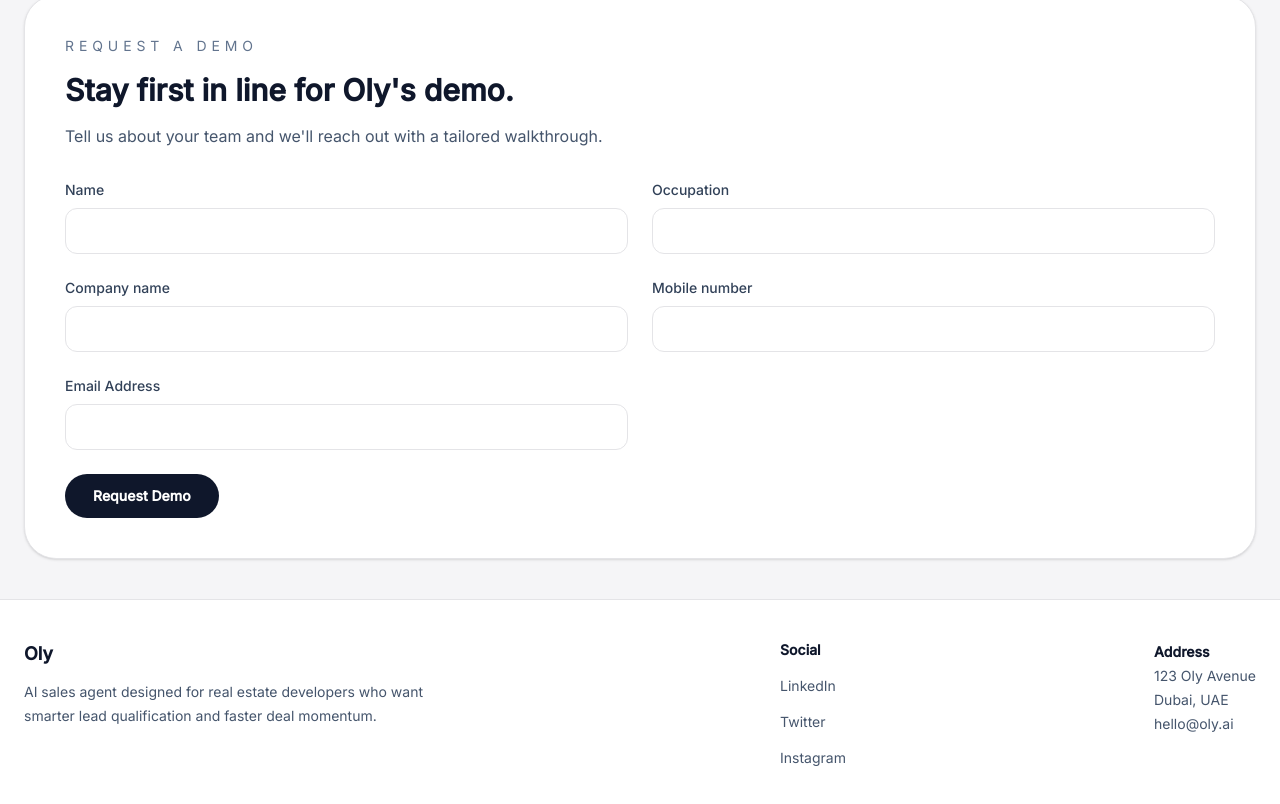
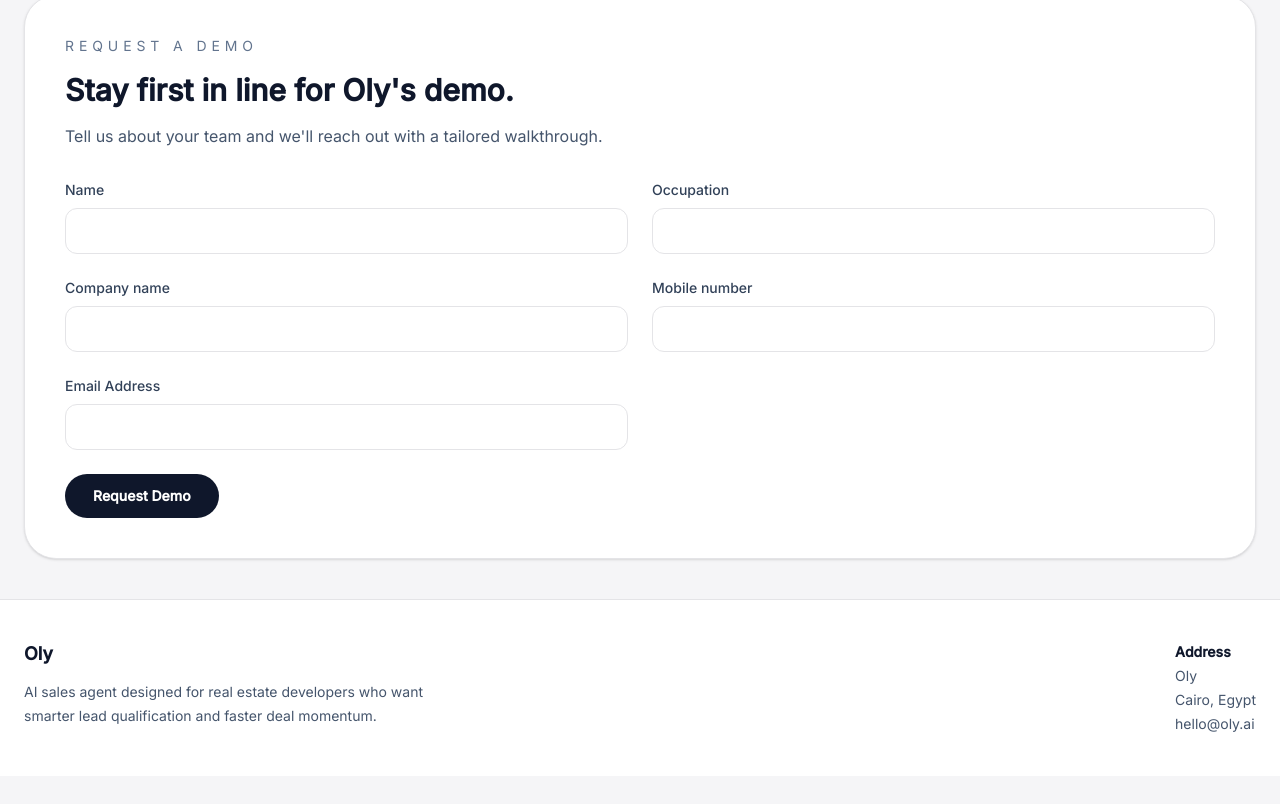
Before and after one commit to Oly-ai-Sales-Agent/company-profile-nextjs, a Next.js app: page / in a window 1280 px wide. Shown: the part 3646-4450 px from the top of the page. After the commit the page ends 4422 px from the top, so only its background shows below. Built offline with nearby package versions, Linux system fonts and the light colour scheme.

Commit message:
Update footer: remove social links and change address to Cairo, Egypt
- Removed socialLinks from footer content
- Changed address from Dubai, UAE to Cairo, Egypt
- Removed social links section from footer component
- Simplified footer to show only company info and address

```diff
--- a/src/content/landing.ts
+++ b/src/content/landing.ts
@@ -134,10 +134,5 @@
   companyName: "Oly",
   description:
     "AI sales agent designed for real estate developers who want smarter lead qualification and faster deal momentum.",
-  socialLinks: [
-    { label: "LinkedIn", href: "#" },
-    { label: "Twitter", href: "#" },
-    { label: "Instagram", href: "#" },
-  ],
-  addressLines: ["123 Oly Avenue", "Dubai, UAE", "hello@oly.ai"],
+  addressLines: ["Oly", "Cairo, Egypt", "hello@oly.ai"],
 };
--- a/src/layouts/main/footer/index.tsx
+++ b/src/layouts/main/footer/index.tsx
@@ -7,15 +7,6 @@
         <div className="space-y-3">
           <p className="text-lg font-semibold text-slate-900">{footerContent.companyName}</p>
           <p className="max-w-md text-sm leading-6 text-slate-600">{footerContent.description}</p>
-        </div>
-
-        <div className="grid gap-4 text-sm text-slate-600">
-          <div className="font-semibold text-slate-900">Social</div>
-          {footerContent.socialLinks.map((link) => (
-            <a key={link.label} href={link.href} className="transition duration-200 ease-out hover:text-slate-900">
-              {link.label}
-            </a>
-          ))}
         </div>
 
         <div className="text-sm leading-6 text-slate-600">
```
